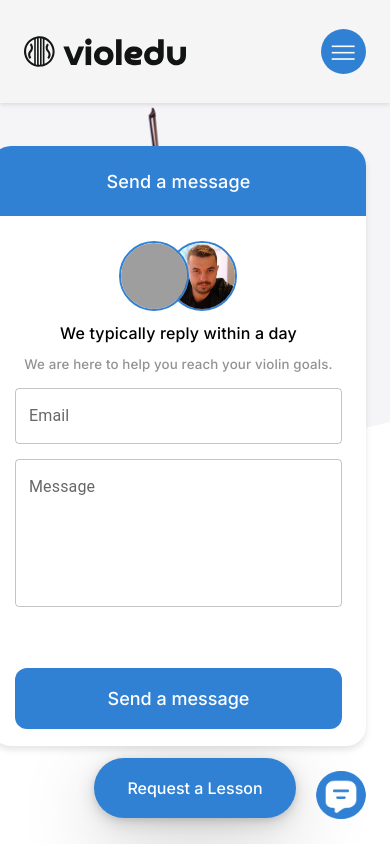
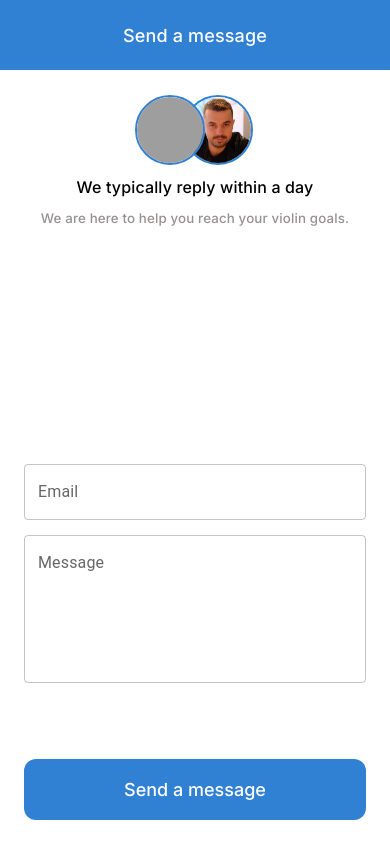
Before and after one commit to Violedu/violedu, a Next.js app: page / in a window 390 px wide. Both pictures are taken after a click on the element 341 px from the left and 795 px from the top of the page. Shown: the top 844 px of the page. Built offline with nearby package versions, Linux system fonts and the light colour scheme; grey boxes are pictures that could not be loaded.

Commit message:
fixed spacing

```diff
--- a/components/ContactModal.module.css
+++ b/components/ContactModal.module.css
@@ -37,6 +37,13 @@
   font-weight: 500;
   font-family: var(--font-inter);
   color: var(--color-white);
+}
+
+.mainContent {
+  flex-grow: 1;
+  display: flex;
+  flex-direction: column;
+  justify-content: space-between; /* Ensures maximum gap between content and formButtonContainer */
 }
 
 .content {
@@ -102,21 +109,24 @@
   text-align: center;
 }
 
+.formButtonContainer {
+  display: flex;
+  flex-direction: column;
+  gap: 15px;
+  padding: 0 var(--padding-5xl);
+}
+
 .form {
-  padding: 0 var(--padding-5xl);
-  width: 100%;
-  height: 280px; /* Fixed height for form */
+  height: 280px;
   display: flex;
   flex-direction: column;
   gap: 15px;
 }
 
 .buttonContainer {
-  padding: 0 var(--padding-5xl);
-  width: 100%;
   display: flex;
   justify-content: center;
-
+  margin-bottom: var(--padding-5xl);
 }
 
 .sendButton {
@@ -124,7 +134,7 @@
   border: 0;
   padding: var(--padding-xl) 0;
   background-color: var(--color-cornflowerblue);
-  width: 100%; /* Button fills the modal horizontally */
+  width: 100%;
   border-radius: 12px;
   display: flex;
   justify-content: center;
@@ -151,3 +161,19 @@
     opacity: 1;
   }
 }
+
+/* Responsive adjustments for small screens */
+@media screen and (max-width: 430px) {
+  .modalContainer {
+    bottom: 0;
+    right: 0;
+    width: 100%;
+    height: 100%;
+    border-radius: 0;
+  }
+
+  .modalHeader {
+    border-top-left-radius: 0;
+    border-top-right-radius: 0;
+  }
+}
--- a/components/ContactModal.tsx
+++ b/components/ContactModal.tsx
@@ -47,6 +47,7 @@ const ContactModal: React.FC<ContactModalProps> = ({ isOpen, onClose }) => {
         <div className={styles.modalHeader}>
           <span className={styles.modalHeaderText}>Send a message</span>
         </div>
+        <div className={styles.mainContent}>
           <div className={styles.content}>
             <div className={styles.circleWrapper}>
               <div className={`${styles.profileCircle} ${styles.firstCircle}`}>
@@ -59,6 +60,7 @@ const ContactModal: React.FC<ContactModalProps> = ({ isOpen, onClose }) => {
             <p className={styles.replyText}>We typically reply within a day</p>
             <p className={styles.helperText}>We are here to help you reach your violin goals.</p>
           </div>
+          <div className={styles.formButtonContainer}>
             <div className={styles.form}>
               <TextField
                 className={styles.textField}
@@ -90,6 +92,8 @@ const ContactModal: React.FC<ContactModalProps> = ({ isOpen, onClose }) => {
             </div>
           </div>
         </div>
+      </div>
+    </div>
   );
 };
 
```
Lines whose indentation alone changed are shown as unchanged.
